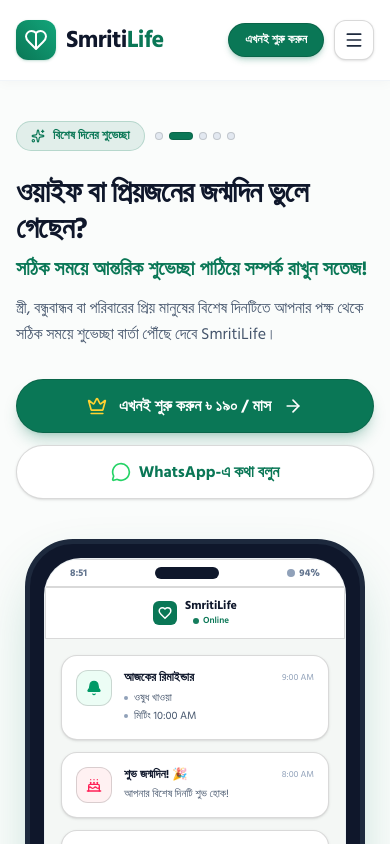
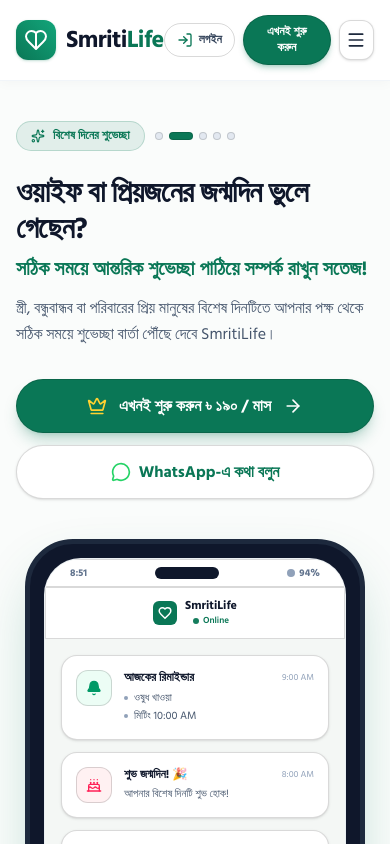
Before and after one commit to raselrk5588-source/smritilife, a React (Vite) app in the folder client/: page / in a window 390 px wide. Shown: the top 844 px of the page. Built offline with nearby package versions, Linux system fonts and the light colour scheme.

Commit message:
fix: remove redundant login button inside menu card

```diff
--- a/client/src/pages/Landing.tsx
+++ b/client/src/pages/Landing.tsx
@@ -148,10 +148,10 @@
           </div>
 
           {/* Right Controls (Desktop & Mobile) */}
-          <div className="flex items-center gap-2.5 sm:gap-3">
+          <div className="flex items-center gap-2 sm:gap-3">
             <button
               onClick={() => navigate('/auth')}
-              className="hidden sm:inline-flex items-center gap-1.5 text-slate-700 hover:text-[#0A7756] font-bold px-4 py-2 text-sm rounded-full transition cursor-pointer"
+              className="inline-flex items-center gap-1.5 text-slate-700 hover:text-[#0A7756] font-bold px-3 sm:px-4 py-2 text-xs sm:text-sm rounded-full transition cursor-pointer"
             >
               <LogIn className="w-4 h-4 text-[#0A7756]" />
               লগইন
@@ -182,17 +182,6 @@
 
               {/* Menu items card styled just like Remique */}
               <div className="bg-white rounded-3xl border border-slate-200/80 p-3 shadow-md space-y-1">
-                <button
-                  onClick={() => { setMobileMenuOpen(false); navigate('/auth'); }}
-                  className="w-full text-left font-bold text-slate-800 hover:text-[#0A7756] hover:bg-emerald-50/50 px-4 py-3.5 rounded-2xl transition flex items-center justify-between cursor-pointer"
-                >
-                  <span className="flex items-center gap-2.5">
-                    <LogIn className="w-4 h-4 text-[#0A7756]" />
-                    লগইন
-                  </span>
-                  <ArrowRight className="w-4 h-4 text-slate-400" />
-                </button>
-
                 <button
                   onClick={() => scrollToSection('how-it-works')}
                   className="w-full text-left font-bold text-slate-700 hover:text-[#0A7756] hover:bg-emerald-50/50 px-4 py-3.5 rounded-2xl transition cursor-pointer"
```
